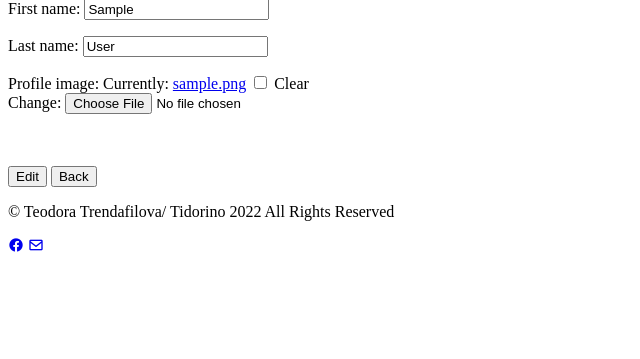
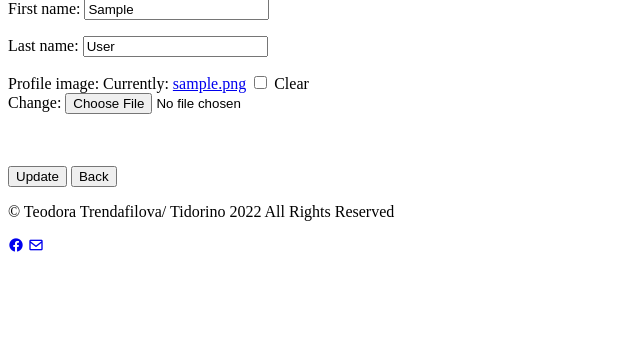
Before and after one commit to tidorino/MyBlog, a Django app: page /accounts/profile/1/edit/ in a window 1280 px wide. Shown: the part 215-574 px from the top of the page, without its empty margins (0-640 px from the left). Run offline with Django 4.2, Linux system fonts and the light colour scheme; tables that the repository leaves empty hold one stand-in row (values such as "Sample post").

Commit message:
edit button changed to update button

```diff
--- a/templates/accounts/profile-edit-page.html
+++ b/templates/accounts/profile-edit-page.html
@@ -8,7 +8,7 @@
         <form method="post" action="{% url 'edit user' pk=object.pk%}">
             {{ form.as_p }}
             <br/><br/>
-            <button class="sure-btn1" type="submit">Edit</button>
+            <button class="sure-btn1" type="submit">Update</button>
             <a href="{% url 'index' %}">
                 <button class="sure-btn1" type="submit">Back</button>
             </a>
```
